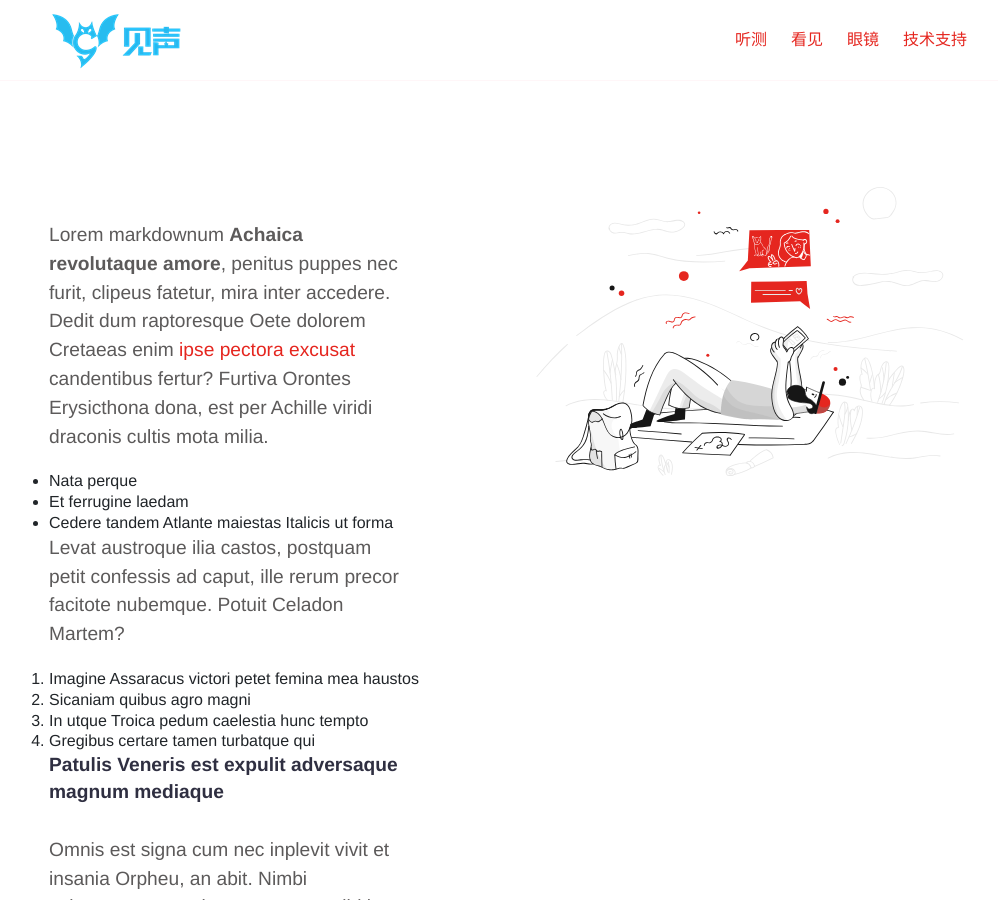
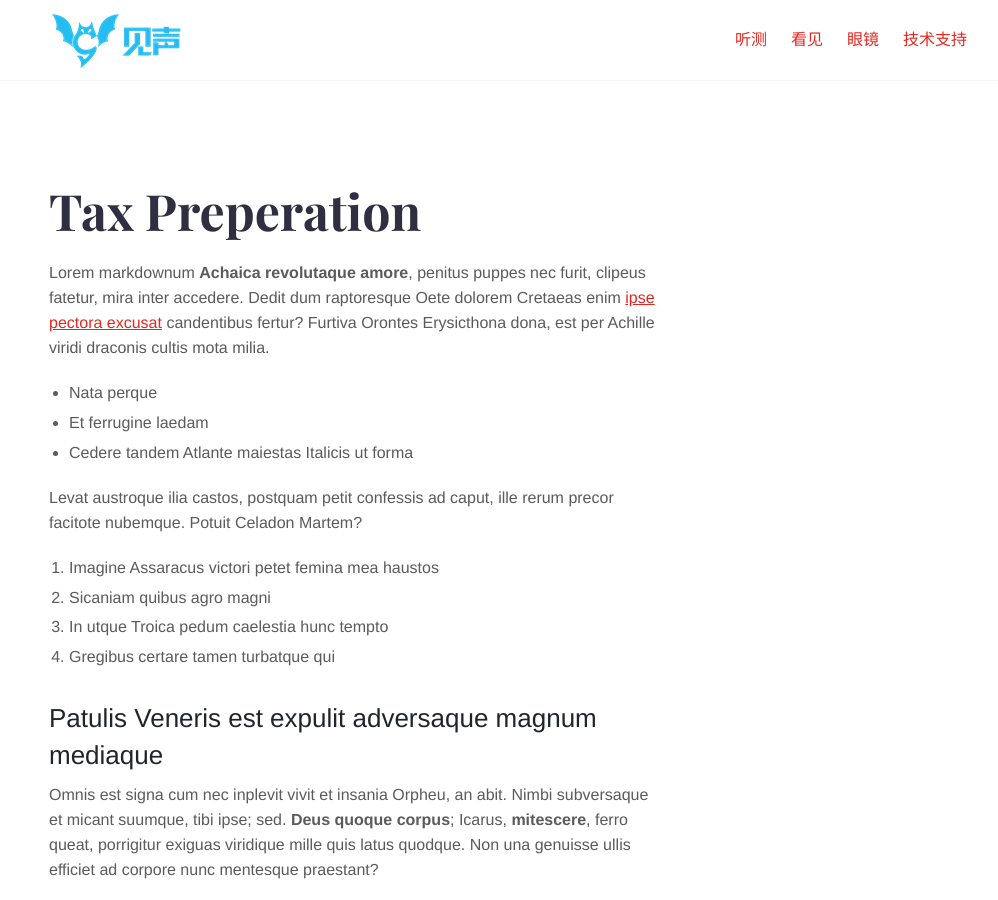
Before and after one commit to seeingvoice/seeingvoice.github.io, a Jekyll site: the page built from _services/tax-preperation.md, in a window 1280 px wide and 900 px high. Shown: the whole window, without its empty margins (126-1124 px from the left). Built offline with Jekyll 4.4.1, drawn with Linux system fonts in a browser that asks for light colours.

Commit message:
Update service.html

```diff
--- a/_layouts/service.html
+++ b/_layouts/service.html
@@ -2,17 +2,13 @@
 layout: default
 ---
 
-<div class="intro">
-  <div class="container">
-    <div class="row justify-content-start">
-      <div class="col-12 col-md-7 col-lg-6 order-2 order-md-1">
-        {{ content }}
+<div class="container pb-6 pt-6 pt-md-10 pb-md-10">
+  <div class="row justify-content-start">
+    <div class="col-12 col-md-8">
+      <div class="service service-single">
+        <h1 class="title">{{page.title}}</h1>
+        <div class="content">{{content}}</div>
       </div>
-      {% if page.intro_image %}
-      <div class="col-12 col-md-5 col-lg-6 order-1 order-md-2 position-relative">
-        <img alt={{ page.title }} class="intro-image{% if page.intro_image_absolute %} intro-image-absolute{% endif %}{% if page.intro_image_hide_on_mobile %} intro-image-hide-mobile{% endif %}" src="{{ page.intro_image | relative_url }}" />
-      </div>
-      {% endif %}
     </div>
   </div>
 </div>
```
